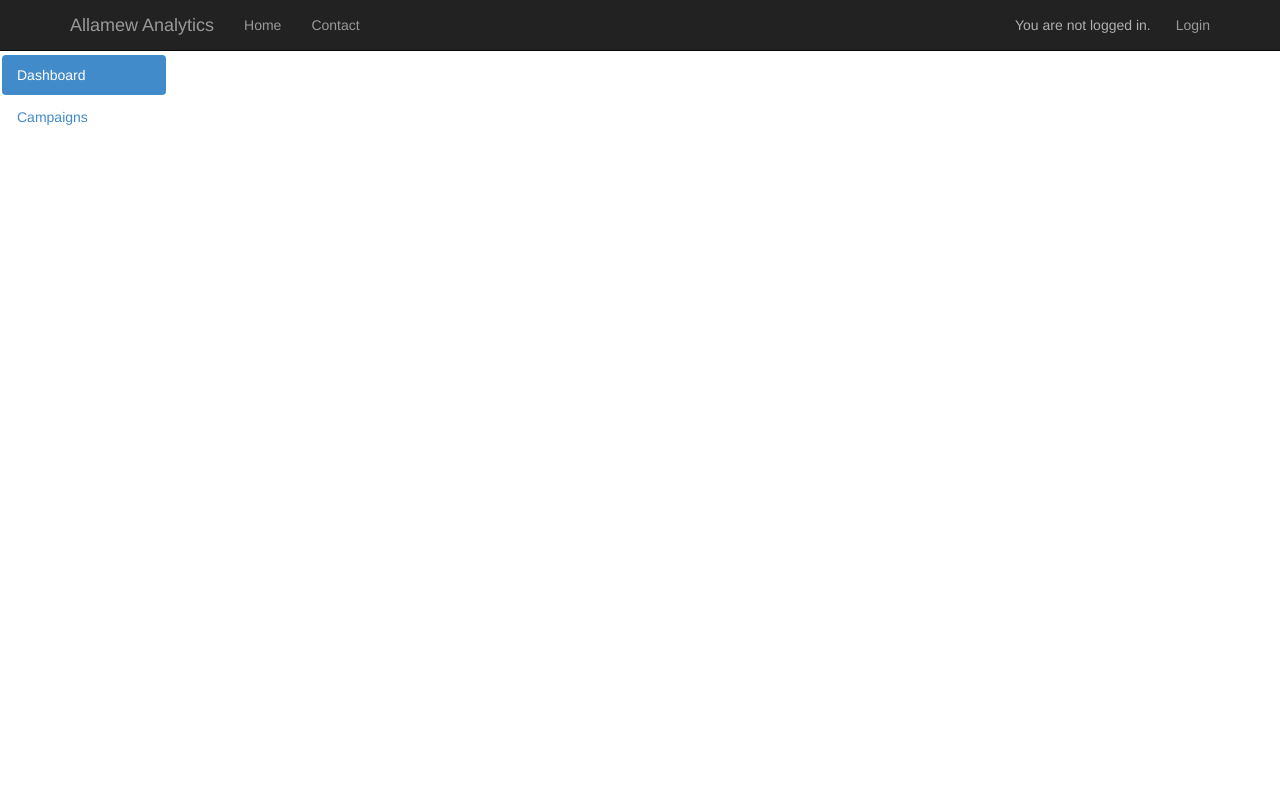
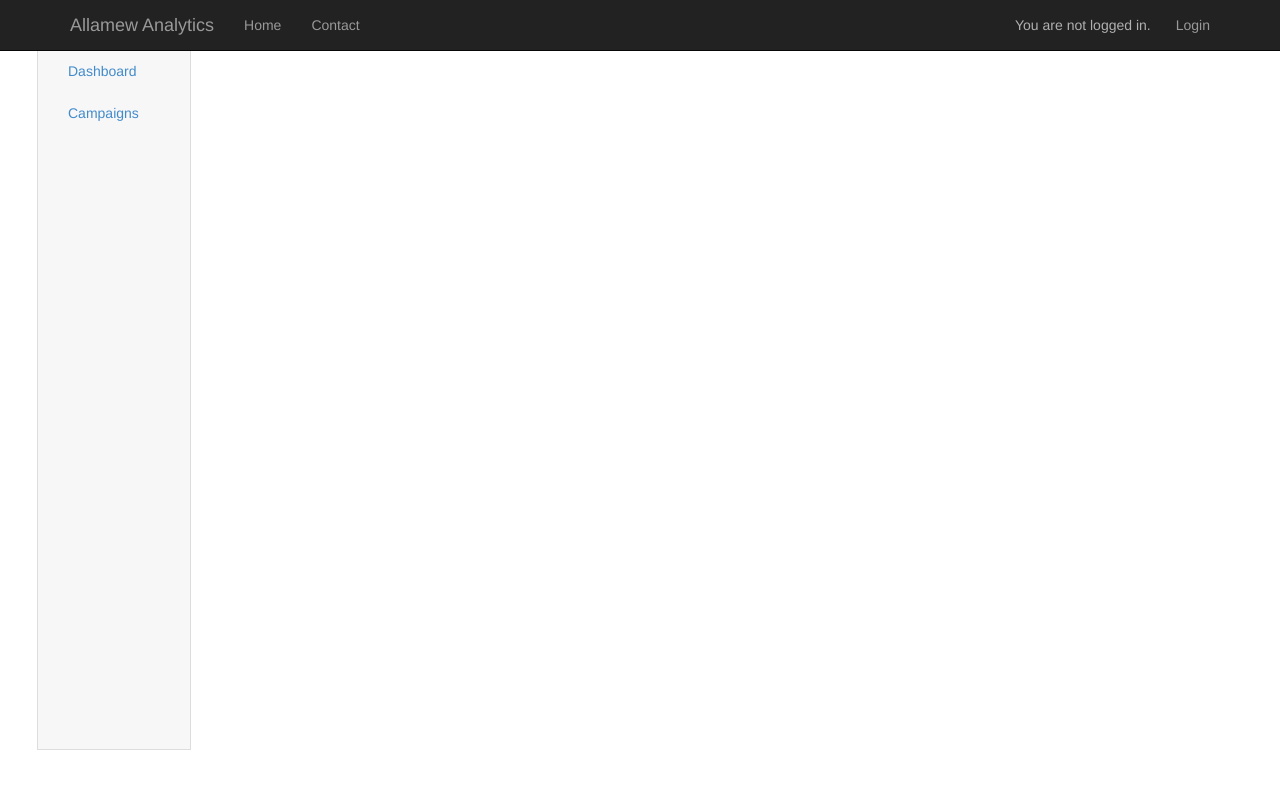
Before and after one commit to toconnor13/cattalax, a Django app: template templates/vert_nav.html in a window 1280 px wide. Run offline with Django 3.2, Linux system fonts and the light colour scheme; the template is opened without the code that fills it, so the values that code supplies are empty; parts of the project's set-up code (start-up, migrations or seed data) failed here and were passed over; some libraries are stand-ins or nearby versions.

Commit message:
Vert nav completed

```diff
--- a/templates/vert_nav.html
+++ b/templates/vert_nav.html
@@ -1,21 +1,19 @@
 {% extends "base.html" %}
 
 {% block content %}
-	<div class="container" style="margin: 5px 0px;">
+<div class="container" style="margin-top: 7px">
 	<div class="row">
-			<div class="col-md-2">
-				<ul class="nav nav-pills nav-stacked" style="margin: 0px 2px;">
-					<li class="active"><a href="#" >Dashboard</a></li>
+		<div class="col-md-2 vert-col">
+			<ul class="nav nav-pills nav-stacked" style="padding: 0px 5px 0px 0px;">
+				<li><a href="#">Dashboard</a></li>
 				<li><a href="#">Campaigns</a></li>
 			</ul>
 		</div>
 
 		<div class="col-md-8">
-				{% block the_rest %}
-
+			{% block column %}
 			{% endblock %}
 		</div>
 	</div>
 </div>
-
 {% endblock %}
```
Lines whose indentation alone changed are shown as unchanged.
